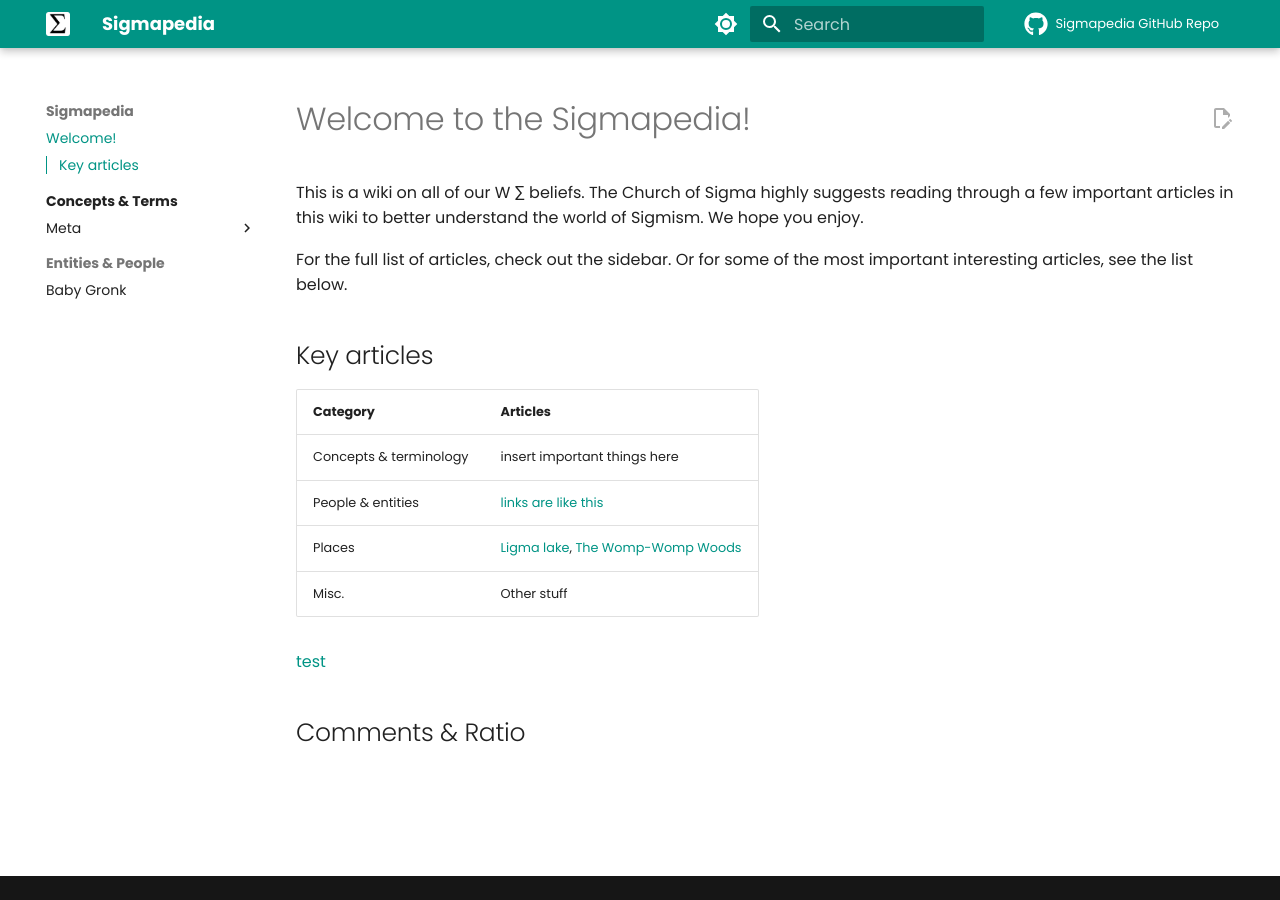
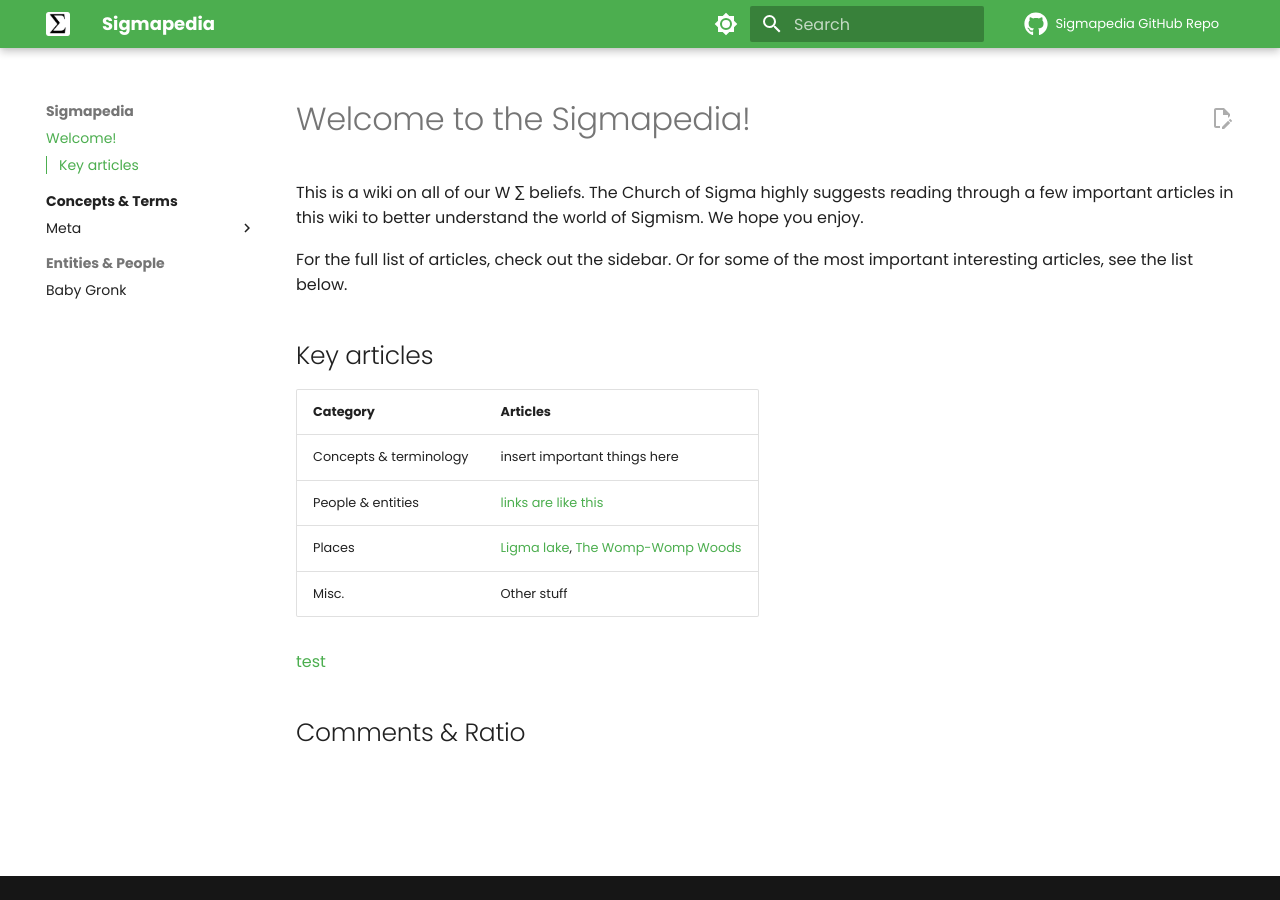
Before and after one commit to The-Church-of-Sigma/Sigmapedia, an MkDocs documentation site: the page built from docs/index.md, in a window 1280 px wide. Built offline with MkDocs 1.6.1 and Material for MkDocs 9.7.7, drawn with Linux system fonts in a browser that asks for light colours; some web fonts are replaced; comment, search, counter and statistics services are not loaded.

Commit message:
Change colour scheme to green

```diff
--- a/mkdocs.yml
+++ b/mkdocs.yml
@@ -25,7 +25,7 @@ theme:
       # Palette toggle for light mode
     - media: "(prefers-color-scheme: light)"
       scheme: default
-      primary: teal
+      primary: green
       accent: deep purple
       toggle:
         icon: material/brightness-7
```
